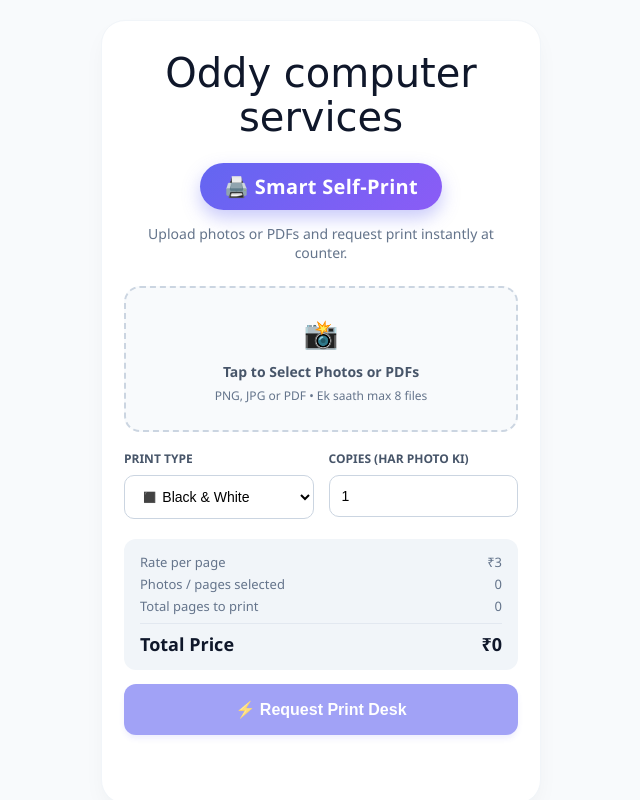
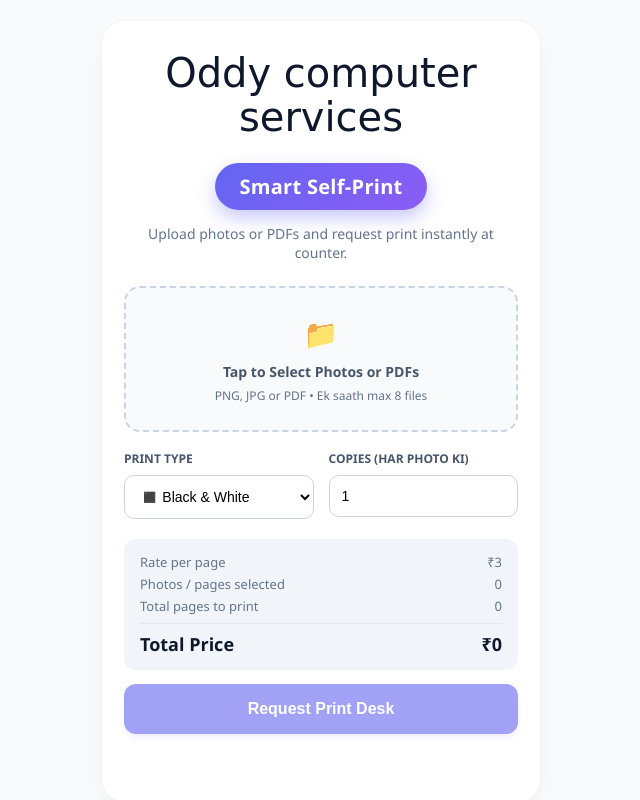
Before and after one commit to rikiis-max3636/Smart-print-demo, a plain HTML site: page index.html in a window 1280 px wide. Shown: the top 800 px of the page, without its empty margins (319-959 px from the left). Drawn offline with Linux system fonts and the light colour scheme; a web font is replaced by a local one.

Commit message:
Update index.html

```diff
--- a/index.html
+++ b/index.html
@@ -95,11 +95,11 @@
     <div class="card">
         <!-- Dukan ka naam (Smart Self-Print ke just upar). Naam SHOP_NAME se aata hai -->
         <div class="shop-name" id="shopName"></div>
-        <h2 class="brand-title">🖨️ Smart Self-Print</h2>
+        <h2 class="brand-title">Smart Self-Print</h2>
         <p class="subtitle">Upload photos or PDFs and request print instantly at counter.</p>
 
         <div class="upload-area" onclick="document.getElementById('fileInput').click()">
-            <div class="upload-icon">📸</div>
+            <div class="upload-icon">📁</div>
             <span id="infoText" class="upload-text">Tap to Select Photos or PDFs</span>
             <div class="upload-sub" id="addSub">PNG, JPG or PDF • Ek saath max 8 files</div>
             <input type="file" id="fileInput" style="display:none;" multiple accept="image/png, image/jpeg, image/jpg, application/pdf, .pdf" onchange="filesChosen(this)">
@@ -135,7 +135,7 @@
 
         <div class="warn" id="warnText"></div>
 
-        <button class="btn" id="submitBtn" onclick="processAndUpload()" disabled>⚡ Request Print Desk</button>
+        <button class="btn" id="submitBtn" onclick="processAndUpload()" disabled> Request Print Desk</button>
         <div class="status" id="statusMessage"></div>
     </div>
 
```
